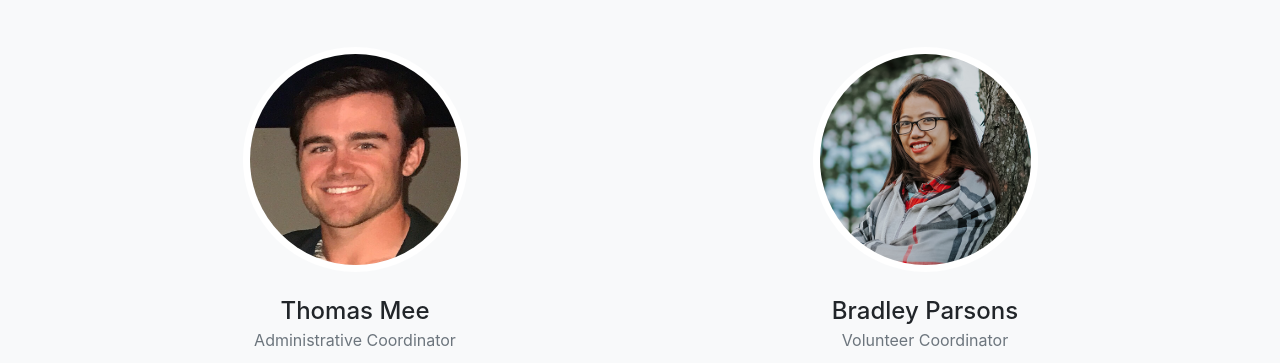
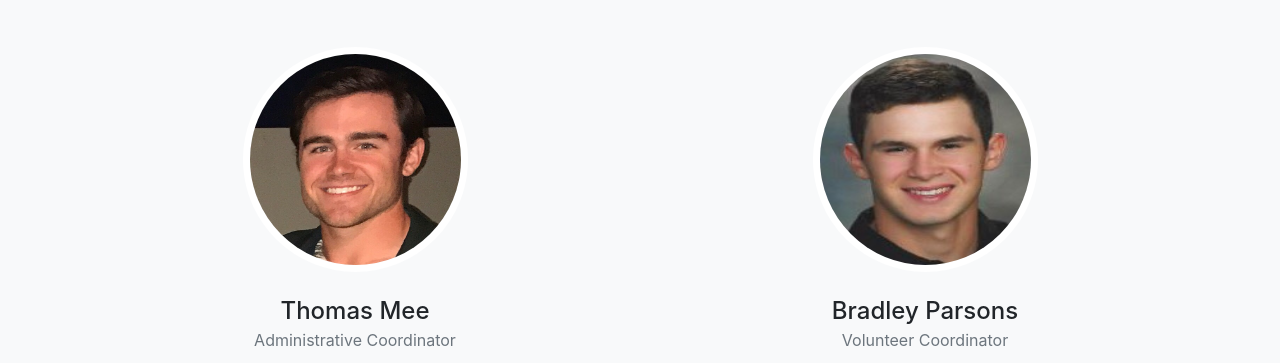
Before and after one commit to Meber5/WeGo-Foundation-Website, a website with bundled scripts: page index.html in a window 1280 px wide. Shown: the part 3891-4254 px from the top of the page. Built offline with nearby package versions, Linux system fonts and the light colour scheme; a web font is replaced by a local one.

Commit message:
Added Bradley's Pic

```diff
--- a/index.html
+++ b/index.html
@@ -463,7 +463,7 @@ VGo is one of many manufacturers in the telepresence robotics field, and is the
            <!--Bradley-->
             <div class="col-sm-6">
             <div class="team-member">
-              <img class="mx-auto rounded-circle" src="img/team/3.jpg" alt="">
+              <img class="mx-auto rounded-circle" src="img/team/3.jpeg" alt="">
               <h4>Bradley Parsons</h4>
               <p class="text-muted">Volunteer Coordinator</p>
               <ul class="list-inline social-buttons">
```
Also changed, not shown: img/team/2.jpg (deleted), img/team/3.jpeg (added), img/team/3.jpg (deleted).
